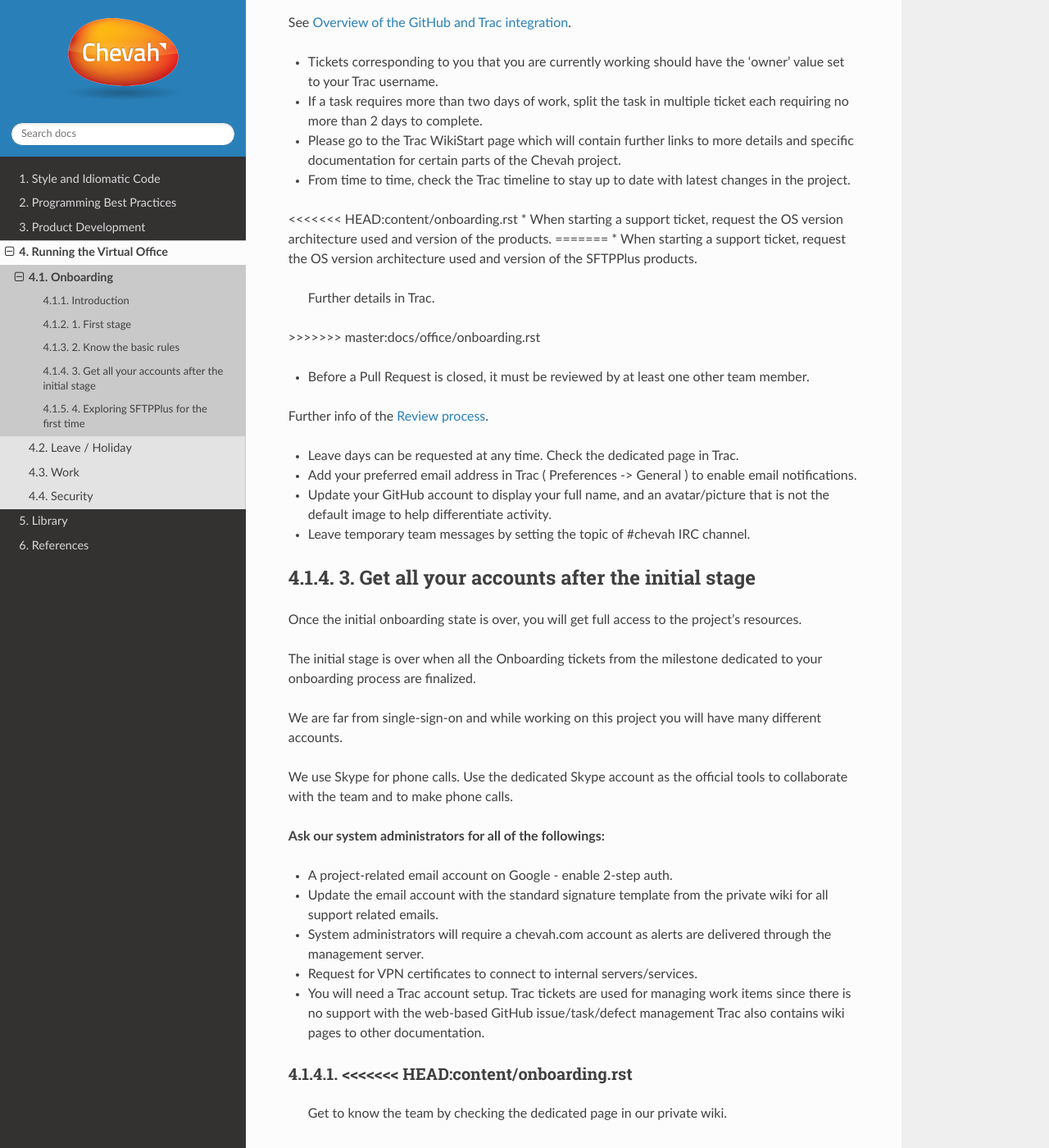
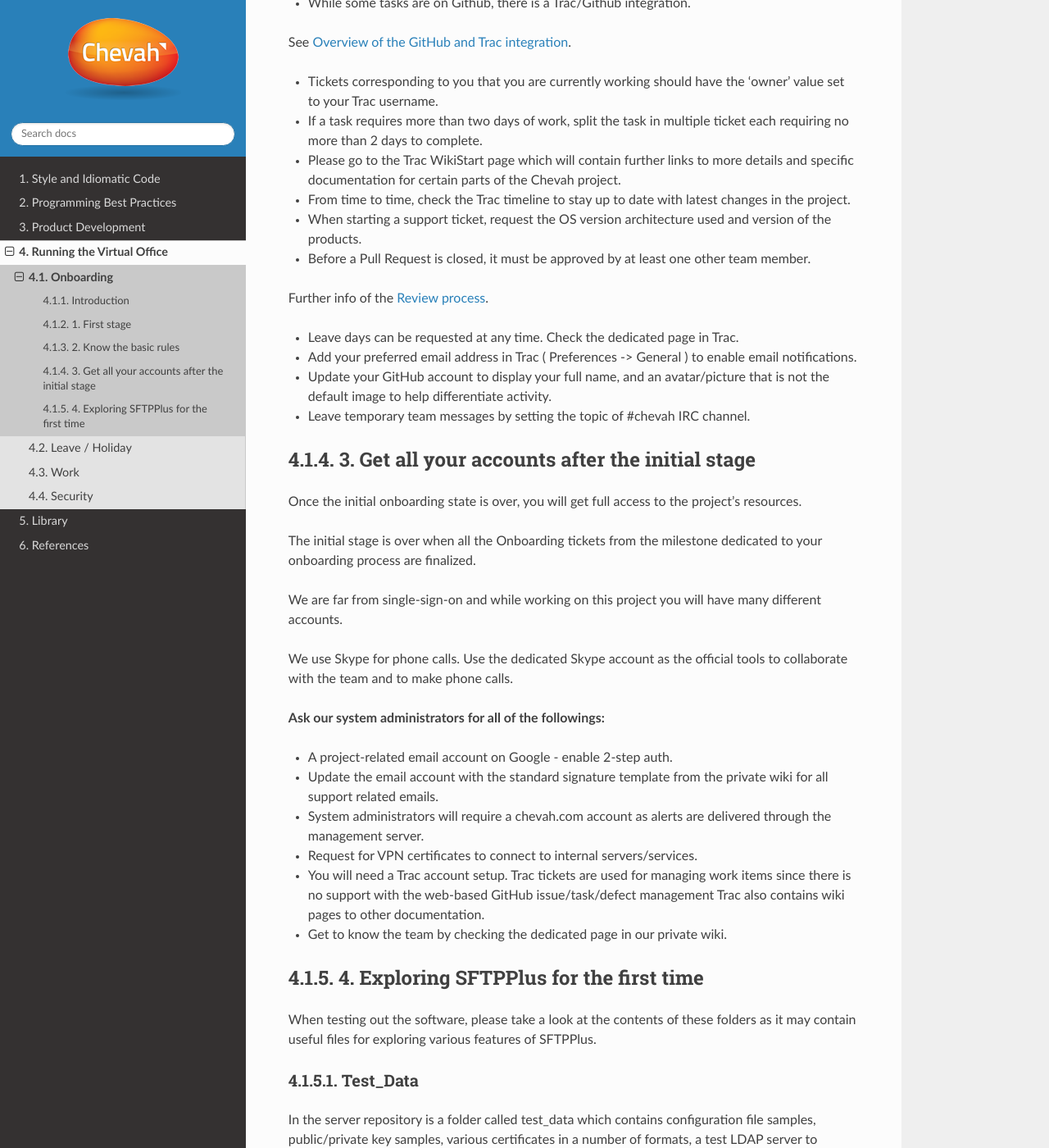
Before and after one commit to chevah/geck, a Sphinx documentation site: the page built from docs/office/onboarding.rst, in a window 1280 px wide and 1400 px high, scrolled down 2412 px. Shown: the whole window at 82% size. Built offline with Sphinx 7.4.7 and the Read the Docs theme 2.0.0, drawn with Linux system fonts in a browser that asks for light colours; some of the changed text lies outside the part shown.

Commit message:
Correct links and take out merge issues

```diff
--- a/docs/office/onboarding.rst
+++ b/docs/office/onboarding.rst
@@ -32,9 +32,9 @@
 
 Below is a list of initial issues/tasks to be added in the milestone:
 
-**Review and provide feedback for chevah/styleguide**
+**Review and provide feedback for chevah/geck**
 
-- The styleguide is at http://styleguide.chevah.com/
+- geck is at http://geck.chevah.com/
 
 - Comments/suggestions can be added in the ticket.
 
@@ -44,7 +44,7 @@
 
 - Create pull requests (PRs) with these changes.
 
-- Use the `Github PR template <https://github.com/chevah/styleguide/blob/463556d4e9219e28fd030759ba7af9c0a3ec89e6/.github/PULL_REQUEST_TEMPLATE>`_ and @ mention the oboarding supervisor for review.
+- Use the `Github PR template <https://github.com/chevah/geck/blob/463556d4e9219e28fd030759ba7af9c0a3ec89e6/.github/PULL_REQUEST_TEMPLATE>`_ and @ mention the oboarding supervisor for review.
 
 **Review and provide feedback for the software**
 
@@ -83,10 +83,10 @@
 We have basic requirements and practices when working for the Chevah project.
 Ask the tech lead for any questions.
 
-* Take note of the `coding conventions <http://styleguide.chevah.com>`_ applied for this project. These general coding conventions are for all 'texts' (code, documentation, etc).
+* Take note of the `coding conventions <http://geck.chevah.com/>`_ applied for this project. These general coding conventions are for all 'texts' (code, documentation, etc).
 
 * There are specific rules that apply to programming languages.
-  Begin by reading the general `coding conventions <http://styleguide.chevah.com>`_.
+  Begin by reading the general `coding conventions <http://geck.chevah.com/en/latest/styleguide/index.html>`_.
   Then review each language specific convention as you will be writing in that language.
 
 * While you are in IRC on #chevah "in the office", set to auto-away to let others know that you are not at the computer.
@@ -98,10 +98,10 @@
   Ask tech lead for details.
 
 * Each task that you are working on should have a ticket in Trac/Github.
-If there is no ticket, create one and start the `Ticket Work Flow <http://styleguide.chevah.com/tickets.html>`_.
+If there is no ticket, create one and start the `Ticket Work Flow <http://geck.chevah.com/en/latest/product/tickets.html>`_.
 
 * While some tasks are on Github, there is a Trac/Github integration.
-See `Overview of the GitHub and Trac integration <http://styleguide.chevah.com/review.html#overview-of-the-github-and-trac-integration>`_.
+See `Overview of the GitHub and Trac integration <http://geck.chevah.com/en/latest/programming/review.html>`_.
 
 * Tickets corresponding to you that you are currently working should have the 'owner' value set to your Trac username.
 
@@ -111,15 +111,10 @@
 
 * From time to time, check the Trac timeline to stay up to date with latest changes in the project.
 
-<<<<<<< HEAD:content/onboarding.rst
 * When starting a support ticket, request the OS version architecture used and version of the products.
-=======
-* When starting a support ticket, request the OS version architecture used and version of the SFTPPlus products.
-  Further details in Trac.
->>>>>>> master:docs/office/onboarding.rst
 
-* Before a Pull Request is closed, it must be reviewed by at least one other team member.
-Further info of the `Review process <http://styleguide.chevah.com/review.html>`_.
+* Before a Pull Request is closed, it must be approved by at least one other team member.
+Further info of the `Review process <http://geck.chevah.com/en/latest/programming/review.html>`_.
 
 * Leave days can be requested at any time.
   Check the dedicated page in Trac.
@@ -156,9 +151,8 @@
 * You will need a Trac account setup.
   Trac tickets are used for managing work items since there is no support with the web-based GitHub issue/task/defect management
   Trac also contains wiki pages to other documentation.
-<<<<<<< HEAD:content/onboarding.rst
-=======
-  Get to know the team by checking the dedicated page in our private wiki.
+
+* Get to know the team by checking the dedicated page in our private wiki.
 
 
 4. Exploring SFTPPlus for the first time
```
